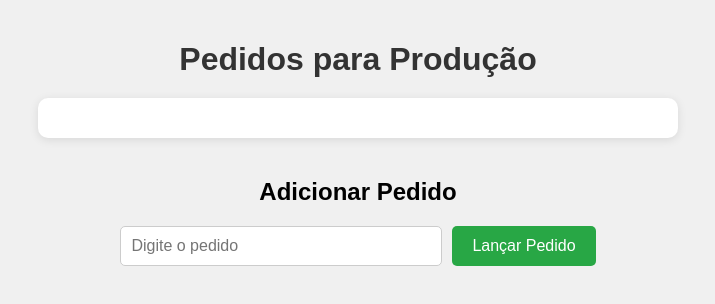
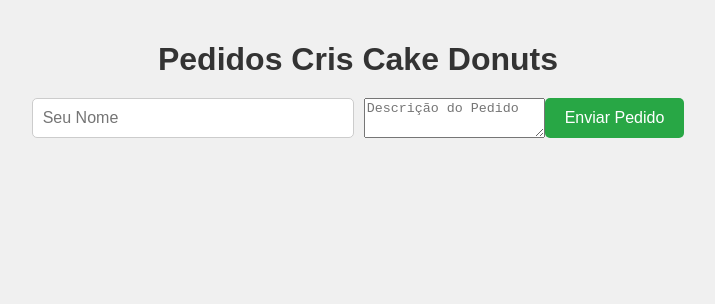
Before and after one commit to criscakedonuts/pedidos, a plain HTML site: page index.html in a window 1280 px wide. Shown: the whole page, without its empty margins (282-997 px from the left). Drawn offline with Linux system fonts and the light colour scheme; no server answers.

Commit message:
Update index.html

```diff
--- a/index.html
+++ b/index.html
@@ -3,20 +3,17 @@
 <head>
     <meta charset="UTF-8">
     <meta name="viewport" content="width=device-width, initial-scale=1.0">
-    <title>Pedidos - Cris Cake Donuts</title>
+    <title>Cris Cake Donuts - Pedidos</title>
     <link rel="stylesheet" href="styles.css">
+    <script type="module" src="script.js" defer></script>
 </head>
 <body>
-    <h1>Pedidos para Produção</h1>
-    <div id="listaPedidos"></div>
-
-    <h2>Adicionar Pedido</h2>
-    <form id="formPedido">
-        <input type="text" id="novoPedido" placeholder="Digite o pedido" required>
-        <button type="submit">Lançar Pedido</button>
+    <h1>Pedidos Cris Cake Donuts</h1>
+    <form id="pedido-form">
+        <input type="text" id="nome" placeholder="Seu Nome" required>
+        <textarea id="descricao" placeholder="Descrição do Pedido" required></textarea>
+        <button type="submit">Enviar Pedido</button>
     </form>
-
-    <!-- Importar JavaScript -->
-    <script type="module" src="script.js"></script>
+    <ul id="lista-pedidos"></ul>
 </body>
 </html>
```
